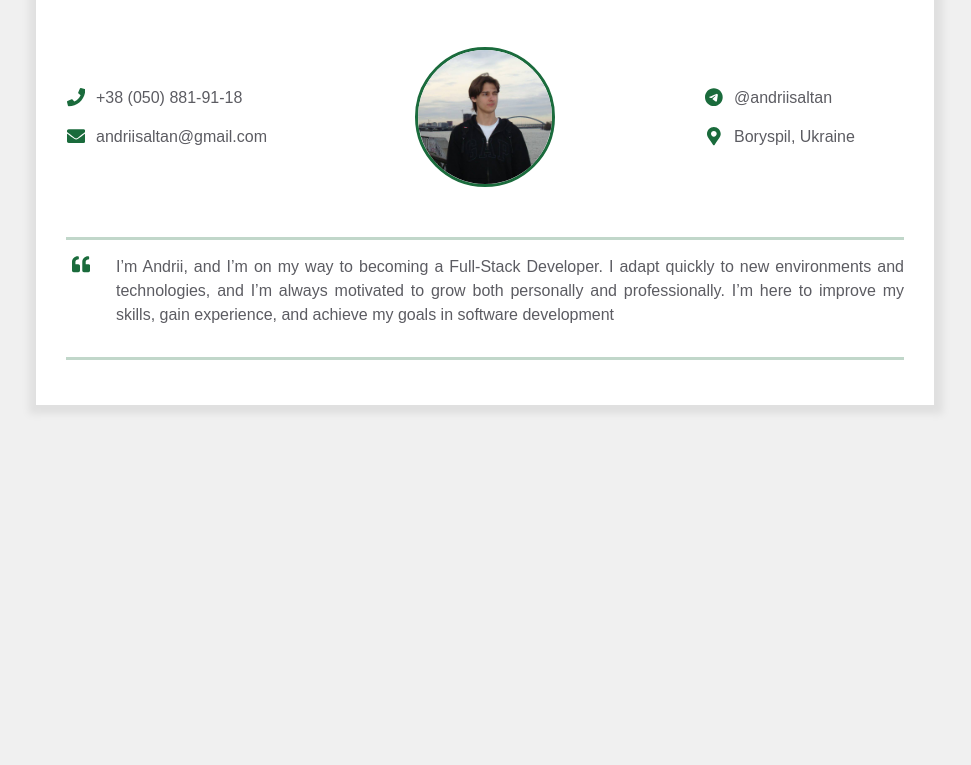
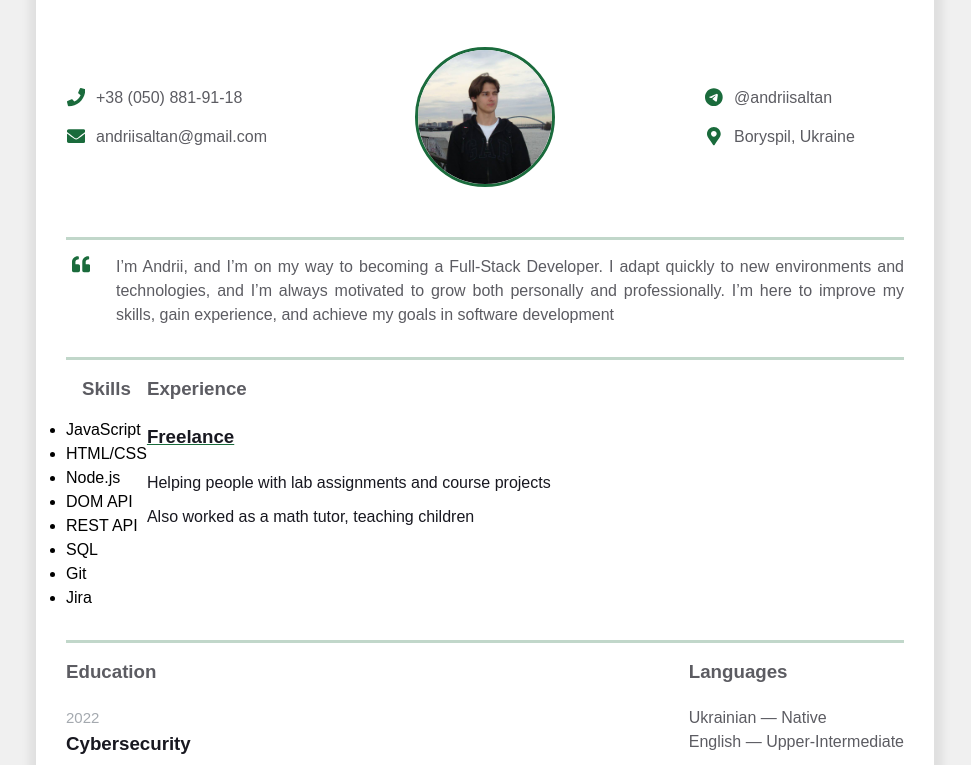
Before and after one commit to andriisaltan/homepage, a plain HTML site: page index.html in a window 1280 px wide. Shown: the part 175-940 px from the top of the page, without its empty margins (155-1126 px from the left). Before the commit the page ends 800 px from the top, so only its background shows below. Drawn offline with Linux system fonts and the light colour scheme.

Commit message:
Add secondary block

```diff
--- a/index.html
+++ b/index.html
@@ -93,6 +93,64 @@
             </div>
 
 
+            <div class="container">
+                <div class="resume__block">
+                    <div class="main-info fh">
+
+                        <div class="skills">
+                            <h3 class="skills__header">Skills</h3>
+                            <ul class="skills__list">
+                                <li>JavaScript</li>
+                                <li>HTML/CSS</li>
+                                <li>Node.js</li>
+                                <li>DOM API</li>
+                                <li>REST API</li>
+                                <li>SQL</li>
+                                <li>Git</li>
+                                <li>Jira</li>
+                            </ul>
+                        </div>
+
+                        <div class="experiences">
+                            <h3 class="experiences__header">Experience</h3>
+                            <div class="experiences__company">
+                                <h3 class="experiences__company-header-name">Freelance</h3>
+                                <p class="experiences__company-project-name">
+                                    Helping people with lab assignments and course projects
+                                </p>
+                                <p class="experiences__company-project-name">
+                                    Also worked as a math tutor, teaching children
+                                </p>
+                            </div>
+                        </div>
+
+                    </div>
+                </div>
+            </div>
+
+
+            <div class="container">
+                <div class="resume__block">
+                    <div class="main-info fh">
+
+                        <div class="additional-info__education">
+                            <h3 class="additional-info__education-header">Education</h3>
+                            <div class="additional-info__education-university">
+                                <span class="additional-info__education-university-durability">2022</span>
+                                <h3 class="additional-info__education-university-speciality">Cybersecurity</h3>
+                                <p class="additional-info__education-university-name">Kyiv Polytechnic Institute</p>
+                            </div>
+                        </div>
+
+                        <div class="additional-info__languages">
+                            <h3 class="additional-info__languages-header">Languages</h3>
+                            <p class="additional-info__languages-item">Ukrainian — Native</p>
+                            <p class="additional-info__languages-item">English — Upper-Intermediate</p>
+                        </div>
+
+                    </div>
+                </div>
+            </div>
 
         </div>
     </main>
```
